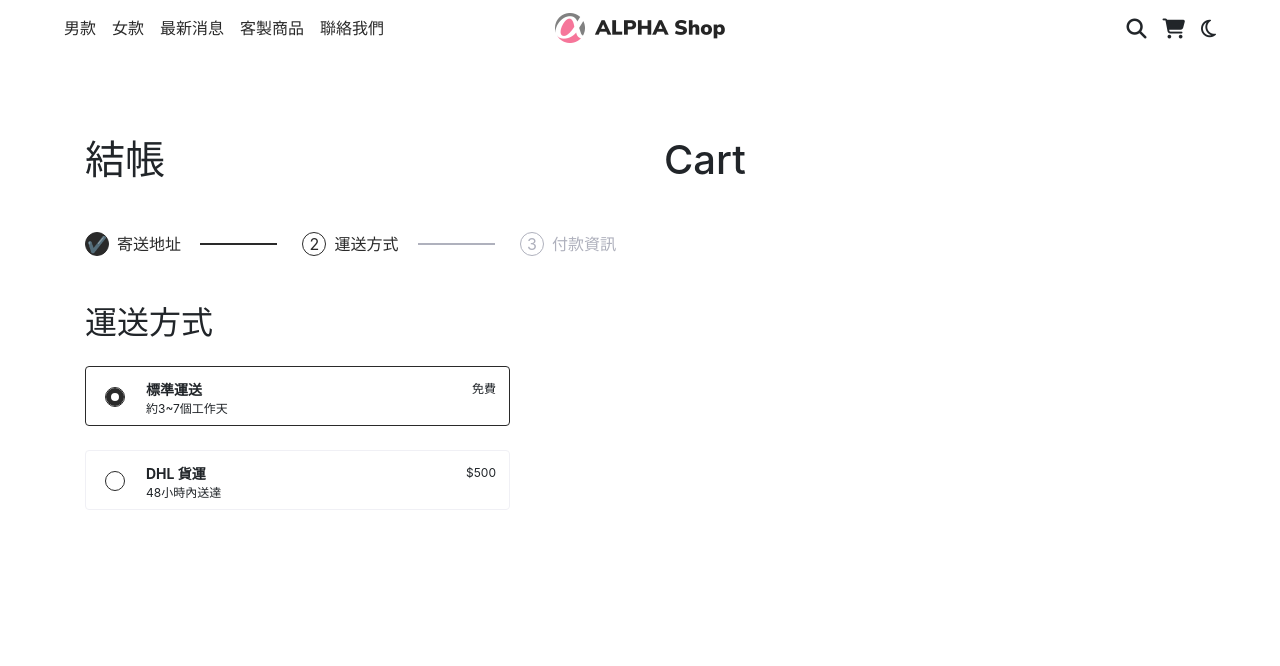
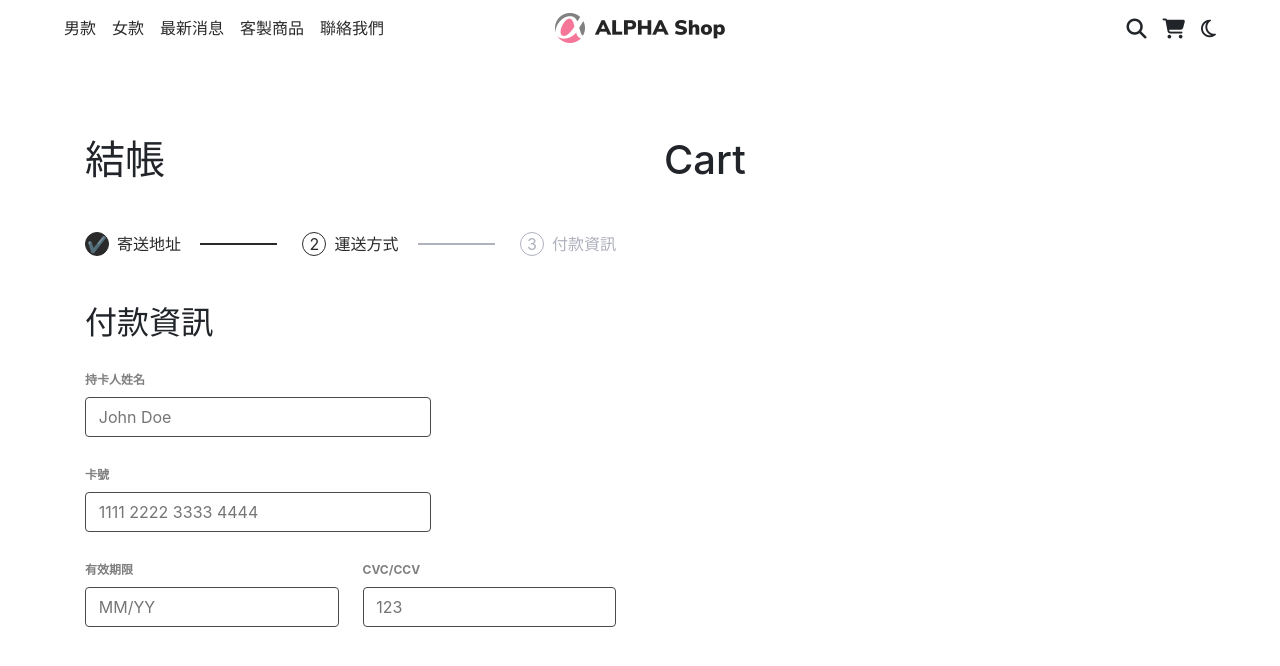
Before and after one commit to chacowang0125/alpha-shop-vue.js, a Vue app: page /#/checkout in a window 1280 px wide. Shown: the top 666 px of the page. Built offline with nearby package versions, Linux system fonts and the light colour scheme.

Commit message:
feat: form-payment layout

```diff
--- a/src/components/FormStepOne.vue
+++ b/src/components/FormStepOne.vue
@@ -84,6 +84,7 @@
 		border-radius: 4px;
 		font-weight: 400;
 	}
+	/* title整合 */
 	.form-delivery-title {
 		margin: 24px 0;
 	}
--- a/src/components/FormStepThree.vue
+++ b/src/components/FormStepThree.vue
@@ -1,3 +1,72 @@
 <template>
+<div class="form-payment">
+  <h2 class="form-payment-title">
+		付款資訊
+	</h2>
+	<form action="submit">
+		<div class="form-content">
+			<div class="form-part card-holder-form">
+				<label for="card-holder" class="form-title">持卡人姓名</label>
+				<input type="text" id="card-holder" placeholder="John Doe">
+			</div>
+			<div class="form-part card-number-form">
+				<label for="card-number" class="form-title">卡號</label>
+				<input type="card" id="card-number" maxlength="16" placeholder="1111 2222 3333 4444">
+			</div>
+			<div class="form-part expiration-form">
+				<label for="expiration" class="form-title">有效期限</label>
+				<input type="text" id="expiration" placeholder="MM/YY" maxlength="5">
+			</div>
+			<div class="form-part security-code-form">
+				<label for="security-code" class="form-title">CVC/CCV</label>
+				<input type="tel" id="security-code" placeholder="123">
+			</div>
+		</div>
+	</form>
+</div>
+</template>
 
-</template>
+<style scoped>
+/*  */
+input {
+	width: 100%;
+	height: 40px;
+	padding: 0.5rem 0.8rem;
+	border: 1px solid #4a4a4a;
+	border-radius: 4px;
+	font-weight: 400;
+}
+
+.form-payment-title {
+		margin: 24px 0;
+}
+
+.form-title{
+	font-size: 12px;
+	font-weight: 700;
+	color: #808080;
+}
+
+.form-content{
+	display: grid;
+	grid-template-columns: repeat(6, 1fr);
+	grid-template-rows: repeat(3, 1fr);
+	grid-gap: 1.5rem;
+  grid-template-areas:
+    "card-holder card-holder card-holder card-holder . ."
+    "card-number card-number card-number card-number . ."
+    "expiration expiration expiration  security-code security-code security-code";
+}
+.card-holder-form{
+  grid-area: card-holder;
+}
+.card-number-form{
+  grid-area: card-number;
+}
+.expiration-form{
+  grid-area: expiration;
+}
+.security-code-form{
+  grid-area: security-code;
+}
+</style>
--- a/src/components/FormStepTwo.vue
+++ b/src/components/FormStepTwo.vue
@@ -1,4 +1,4 @@
-<template class="form-delivery">
+<template>
 <div class="form-delivery">
   <h2 class="form-delivery-title">
 		運送方式
@@ -23,6 +23,7 @@
 </template>
 
 <style scoped>
+/*  */
 .form-delivery-title {
 		margin: 24px 0;
 }
--- a/src/views/Checkout.vue
+++ b/src/views/Checkout.vue
@@ -4,7 +4,8 @@
 			<div class="web-left w-50 mr-5">
 				<StepperPanel />
 				<!-- <Address /> -->
-				<Delivery />
+				<!-- <Delivery /> -->
+				<Paymant />
 			</div>
 			<div class="web-right w-50">
 				<CartPanel />
@@ -16,7 +17,8 @@
 <script>
 import StepperPanel from '../components/StepperPanel.vue'
 // import Address from '../components/FormStepOne.vue'
-import Delivery from '../components/FormStepTwo.vue'
+// import Delivery from '../components/FormStepTwo.vue'
+import Paymant from '../components/FormStepThree.vue'
 import CartPanel from '../components/CartPanel.vue'
 
 export default ({
@@ -24,7 +26,8 @@ export default ({
 	components:{
 		StepperPanel,
 		// Address,
-		Delivery,
+		// Delivery,
+		Paymant ,
 		CartPanel
 	}
 })
```
